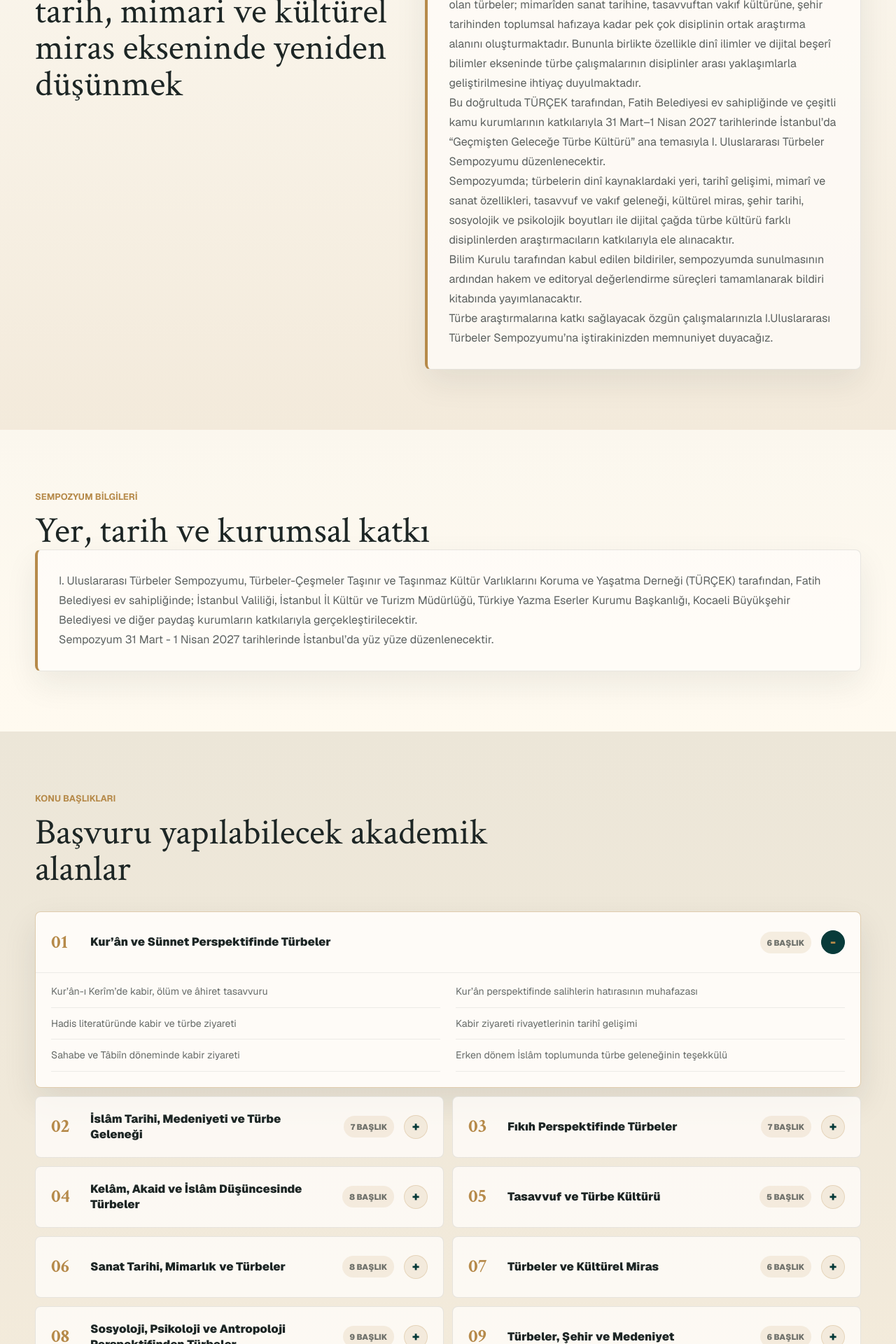
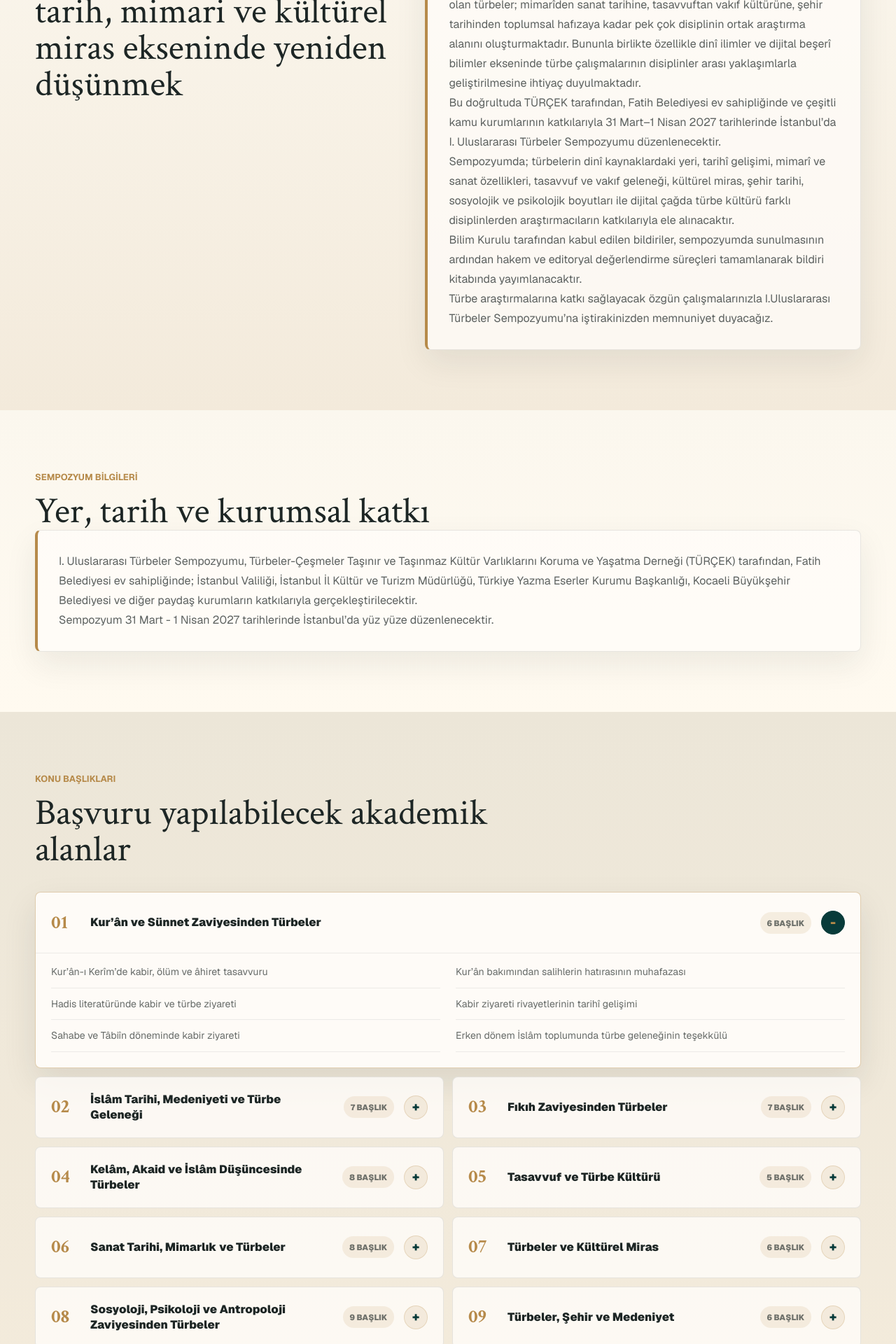
Before and after one commit to enesaydiinn/turbe, a Next.js app: page / in a window 1280 px wide. Shown: the part 1020-2940 px from the top of the page at 70% size. Built offline with nearby package versions, Linux system fonts and the light colour scheme; no server answers.

Commit message:
Update topic wording and remove theme phrase

```diff
--- a/app/page.tsx
+++ b/app/page.tsx
@@ -5,10 +5,10 @@ import { RegistrationForm } from "./components/RegistrationForm";
 
 const topicGroups = [
   {
-    title: "Kur’ân ve Sünnet Perspektifinde Türbeler",
+    title: "Kur’ân ve Sünnet Zaviyesinden Türbeler",
     items: [
       "Kur’ân-ı Kerîm’de kabir, ölüm ve âhiret tasavvuru",
-      "Kur’ân perspektifinde salihlerin hatırasının muhafazası",
+      "Kur’ân bakımından salihlerin hatırasının muhafazası",
       "Hadis literatüründe kabir ve türbe ziyareti",
       "Kabir ziyareti rivayetlerinin tarihî gelişimi",
       "Sahabe ve Tâbiîn döneminde kabir ziyareti",
@@ -28,7 +28,7 @@ const topicGroups = [
     ],
   },
   {
-    title: "Fıkıh Perspektifinde Türbeler",
+    title: "Fıkıh Zaviyesinden Türbeler",
     items: [
       "Mezheplere göre türbe ziyaretinin hükmü",
       "Kabir üzerine yapı inşa etmenin fıkhî boyutu",
@@ -87,7 +87,7 @@ const topicGroups = [
     ],
   },
   {
-    title: "Sosyoloji, Psikoloji ve Antropoloji Perspektifinden Türbeler",
+    title: "Sosyoloji, Psikoloji ve Antropoloji Zaviyesinden Türbeler",
     items: [
       "İnanç sosyolojisi",
       "Halk dindarlığı",
@@ -145,7 +145,7 @@ const topicGroups = [
       "Yazma eserlerde türbeler",
       "Seyahatnâmelerde türbeler",
       "Biyografi ve menâkıbnâmelerde türbe kültürü",
-      "Türbe araştırmalarında yeni perspektifler",
+      "Türbe araştırmalarında yeni bakış açıları",
     ],
   },
 ];
@@ -506,8 +506,8 @@ export default function Home() {
           <p>
             Bu doğrultuda TÜRÇEK tarafından, Fatih Belediyesi ev sahipliğinde
             ve çeşitli kamu kurumlarının katkılarıyla 31 Mart–1 Nisan 2027
-            tarihlerinde İstanbul’da “Geçmişten Geleceğe Türbe Kültürü” ana
-            temasıyla I. Uluslararası Türbeler Sempozyumu düzenlenecektir.
+            tarihlerinde İstanbul’da I. Uluslararası Türbeler Sempozyumu
+            düzenlenecektir.
           </p>
           <p>
             Sempozyumda; türbelerin dinî kaynaklardaki yeri, tarihî gelişimi,
```
Also changed, not shown: 1 other file (tests, documents, lock files or other folders).
